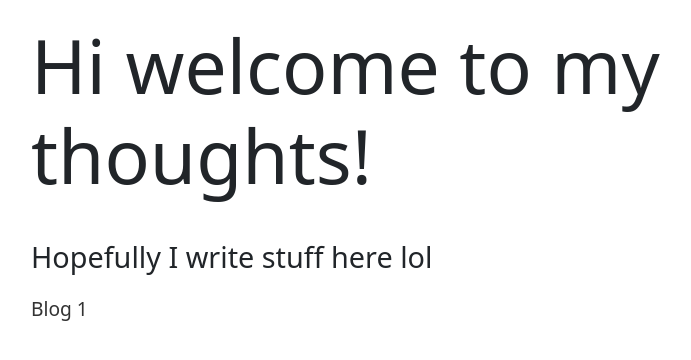
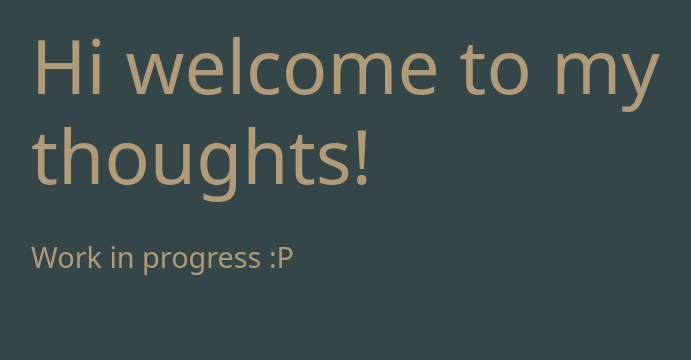
Before and after one commit to lorenzjdr/website, a React (Vite) app: page /website/blog in a window 1280 px wide. Shown: the top 360 px of the page, without its empty margins (149-840 px from the left). Built offline with nearby package versions, Linux system fonts and the light colour scheme.

Commit message:
added some colors and deleted WIP stuff

```diff
--- a/src/Pages/Blog/BlogHome.css
+++ b/src/Pages/Blog/BlogHome.css
@@ -1,38 +1,35 @@
-.blog-body {
+.blog-body
+{
   margin: 0 auto;
   padding: 20px;
   max-width: 960px;
 }
 
-h1 {
+body
+{
+  background-color: #344648;
+}
+
+h1
+{
   font-size: 75px;
   margin-bottom: 20px;
+  color: #B09A78;
 }
 
-.section {
+.section
+{
   margin-top: 40px;
+  color: #B09A78;
 }
 
-h2 {
+h2
+{
   font-size: 1.8rem;
-  margin-bottom: 20px;
 }
 
-.list {
+.list
+{
   list-style: none;
   padding: 0;
 }
-
-.list li {
-  margin-bottom: 10px;
-}
-
-.list li a {
-  color: #333;
-  text-decoration: none;
-  font-size: 1.2rem;
-}
-
-.list li a:hover {
-  color: #007bff;
-}
--- a/src/Pages/Blog/BlogHome.tsx
+++ b/src/Pages/Blog/BlogHome.tsx
@@ -1,21 +1,17 @@
-import { Link } from "react-router-dom";
 import './BlogHome.css';
 
 const BlogHome = () => {
   return (
+    <body className='whole'>
     <div className="blog-body" >
       <h1>Hi welcome to my thoughts!</h1>
 
       <section className="section">
-        <h2>Hopefully I write stuff here lol</h2>
-
-        <ul className="list">
-          <li><Link to="/website/blog/1">Blog 1</Link></li>
-        </ul>
-
+        <h2> Work in progress :P </h2>
       </section>
 
     </div>
+    </body>
   );
 }
 
--- a/src/components/EmailSection/EmailSection.css
+++ b/src/components/EmailSection/EmailSection.css
@@ -1,6 +1,5 @@
-/* EmailSection.css */
-
-footer {
+footer
+{
     display: flex;
     flex-direction: column;
     align-items: center;
@@ -9,10 +8,10 @@ footer {
 
 .top
 {
-   display: flex;
-   flex-direction: row;
-   margin-bottom: 50px;
-   padding: 75px;
+    display: flex;
+    flex-direction: row;
+    margin-bottom: 50px;
+    padding: 75px;
 
    .abt
    {
--- a/src/components/Message/Message.css
+++ b/src/components/Message/Message.css
@@ -19,7 +19,8 @@
    color: #B09A78;
 }
 
-.message-container {
+.message-container
+{
    display: flex;
    flex-direction: column;
    align-items: center;
--- a/src/components/NavBar/NavBar.css
+++ b/src/components/NavBar/NavBar.css
@@ -9,11 +9,13 @@ a.navbar-brand
   color: #B09A78;
 }
 
-.navbar-nav {
+.navbar-nav
+{
   margin-left: auto;
 }
 
-.navbar-nav .nav-link {
+.navbar-nav .nav-link
+{
   font-size: 25px;
   color: #B09A78;
   margin-right: 15px;
```
Also changed, not shown: src/main.tsx (+2 -6 lines). Lines whose indentation alone changed are shown as unchanged.
